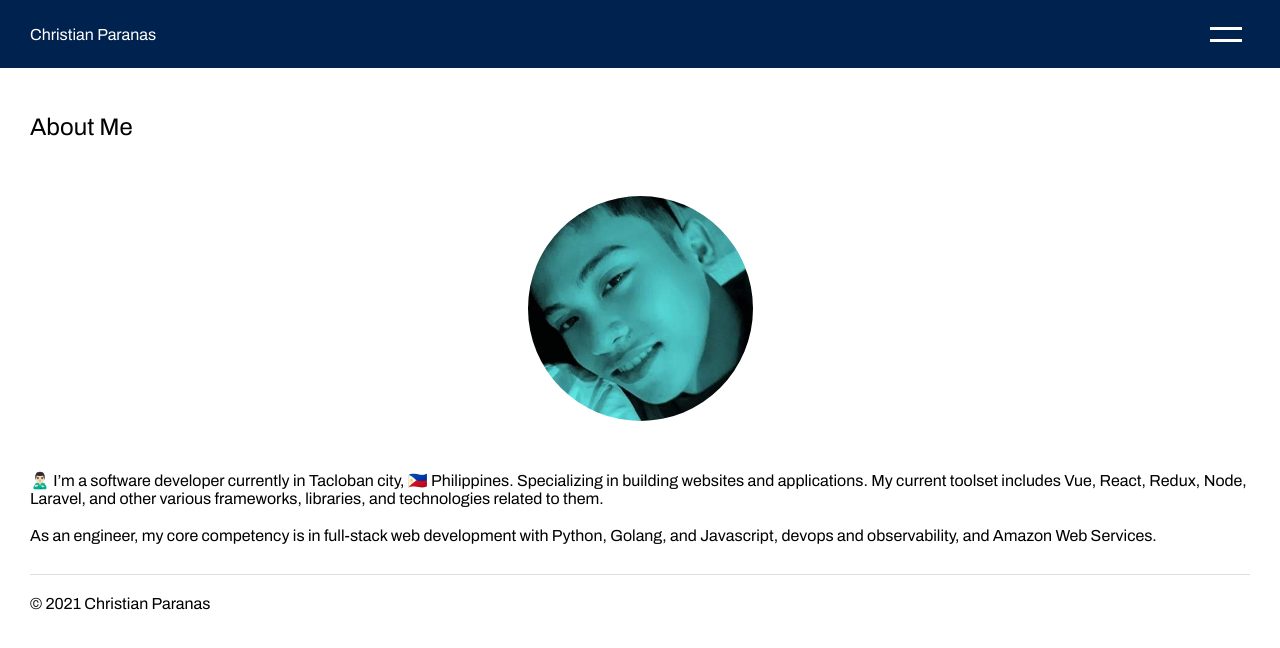
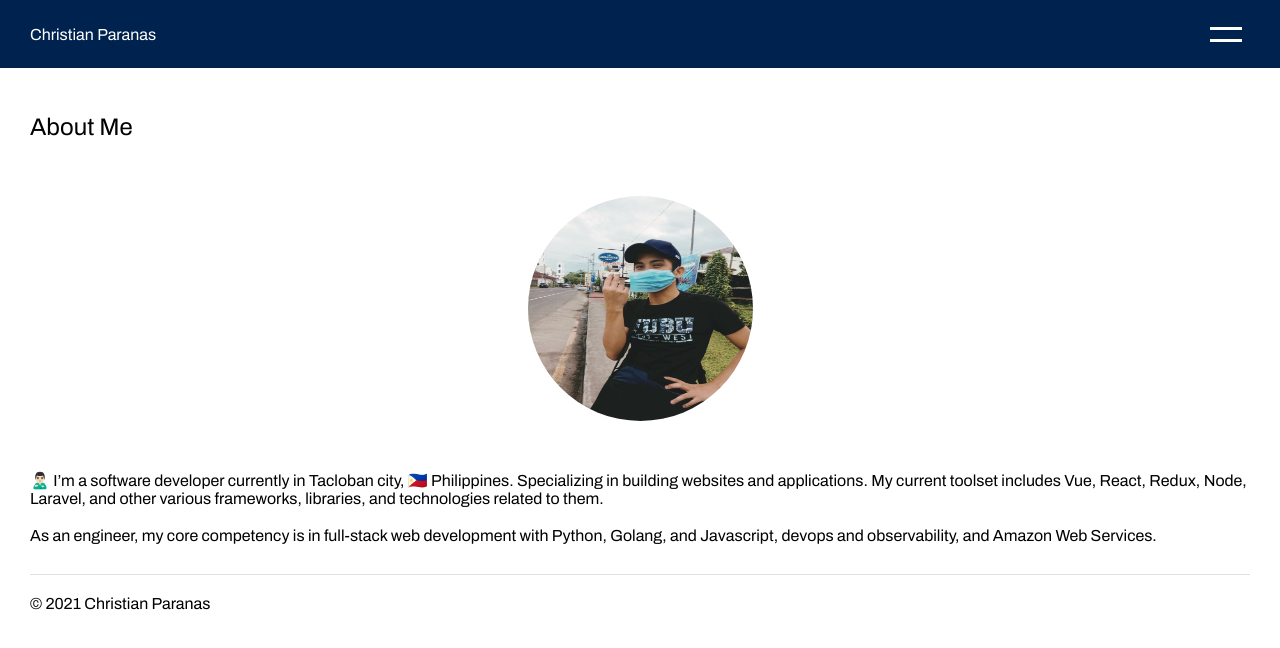
Before and after one commit to christianparanas/portv4, a Next.js app: page / in a window 1280 px wide. Shown: the top 648 px of the page. Built offline with nearby package versions, Linux system fonts and the light colour scheme.

Commit message:
Update index.jsx

```diff
--- a/pages/index.jsx
+++ b/pages/index.jsx
@@ -22,7 +22,7 @@ export default function Home() {
           <h1 className="title">About Me</h1>
           <div className="img">
             <Image
-              src="/you.jpg"
+              src="/pic.jpg"
               alt="Picture of the author"
               width={225}
               height={225}
```
